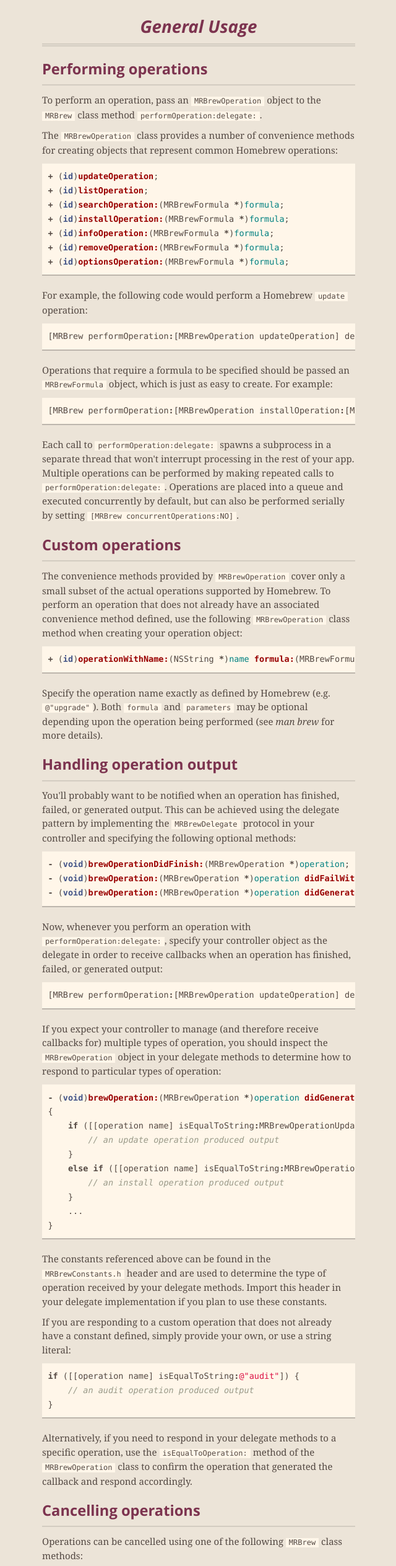
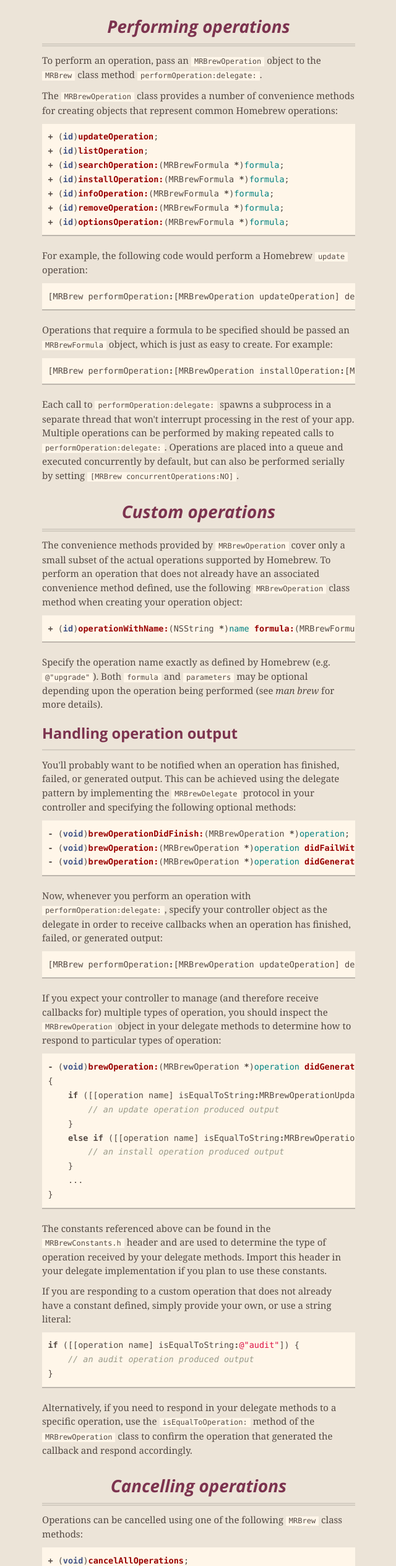
Before and after one commit to marcransome/MRBrew, a plain HTML site: page index.html in a window 1280 px wide. Shown: the part 951-3478 px from the top of the page at 62% size, without its empty margins (319-959 px from the left). Drawn offline with nearby package versions, Linux system fonts and the light colour scheme.

```diff
--- a/index.html
+++ b/index.html
@@ -76,10 +76,7 @@
 <p><code>MRBrew</code> depends on Homebrew for the heavy lifting, and assumes the default installation path of <code>/usr/local/bin/brew</code> (though this can be specified if the <code>brew</code> executable has been moved).  If you don't already have Homebrew installed, follow the <a href="http://mxcl.github.io/homebrew/">official instructions</a> to get setup.</p>
 
 <h2>
-<a name="general-usage" class="anchor" href="#general-usage"><span class="octicon octicon-link"></span></a>General Usage</h2>
-
-<h4>
-<a name="performing-operations" class="anchor" href="#performing-operations"><span class="octicon octicon-link"></span></a>Performing operations</h4>
+<a name="performing-operations" class="anchor" href="#performing-operations"><span class="octicon octicon-link"></span></a>Performing operations</h2>
 
 <p>To perform an operation, pass an <code>MRBrewOperation</code> object to the <code>MRBrew</code> class method <code>performOperation:delegate:</code>.</p>
 
@@ -106,8 +103,8 @@
 
 <p>Each call to <code>performOperation:delegate:</code> spawns a subprocess in a separate thread that won't interrupt processing in the rest of your app.  Multiple operations can be performed by making repeated calls to <code>performOperation:delegate:</code>.  Operations are placed into a queue and executed concurrently by default, but can also be performed serially by setting <code>[MRBrew concurrentOperations:NO]</code>.</p>
 
-<h4>
-<a name="custom-operations" class="anchor" href="#custom-operations"><span class="octicon octicon-link"></span></a>Custom operations</h4>
+<h2>
+<a name="custom-operations" class="anchor" href="#custom-operations"><span class="octicon octicon-link"></span></a>Custom operations</h2>
 
 <p>The convenience methods provided by <code>MRBrewOperation</code> cover only a small subset of the actual operations supported by Homebrew.  To perform an operation that does not already have an associated convenience method defined, use the following <code>MRBrewOperation</code> class method when creating your operation object:</p>
 
@@ -156,8 +153,8 @@
 
 <p>Alternatively, if you need to respond in your delegate methods to a specific operation, use the <code>isEqualToOperation:</code> method of the <code>MRBrewOperation</code> class to confirm the operation that generated the callback and respond accordingly.</p>
 
-<h4>
-<a name="cancelling-operations" class="anchor" href="#cancelling-operations"><span class="octicon octicon-link"></span></a>Cancelling operations</h4>
+<h2>
+<a name="cancelling-operations" class="anchor" href="#cancelling-operations"><span class="octicon octicon-link"></span></a>Cancelling operations</h2>
 
 <p>Operations can be cancelled using one of the following <code>MRBrew</code> class methods:</p>
 
@@ -166,8 +163,8 @@
 <span class="k">+</span> <span class="p">(</span><span class="kt">void</span><span class="p">)</span><span class="nf">cancelAllOperationsOfType:</span><span class="p">(</span><span class="n">MRBrewOperationType</span><span class="p">)</span><span class="nv">type</span><span class="p">;</span>
 </pre></div>
 
-<h4>
-<a name="miscellaneous" class="anchor" href="#miscellaneous"><span class="octicon octicon-link"></span></a>Miscellaneous</h4>
+<h2>
+<a name="miscellaneous" class="anchor" href="#miscellaneous"><span class="octicon octicon-link"></span></a>Miscellaneous</h2>
 
 <p>If the <code>brew</code> executable has been moved outside of the default <code>/usr/local/bin/</code> directory (generally not advisable), specify its location before performing any operations:</p>
 
```
Also changed, not shown: params.json (+1 -1 lines).
